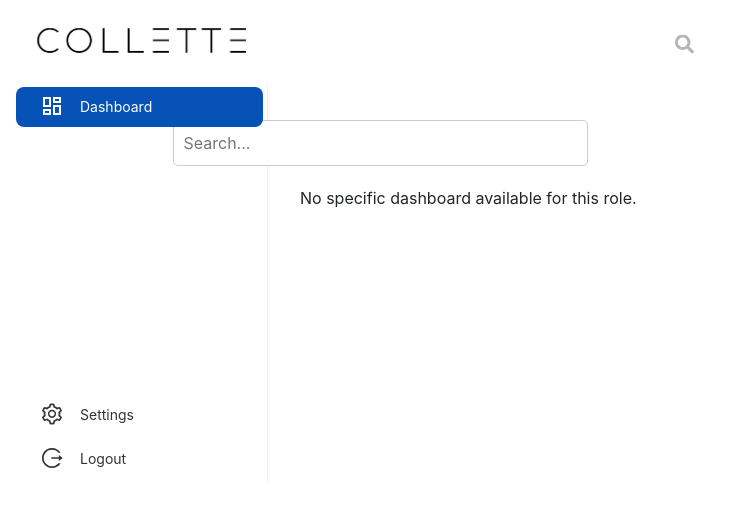
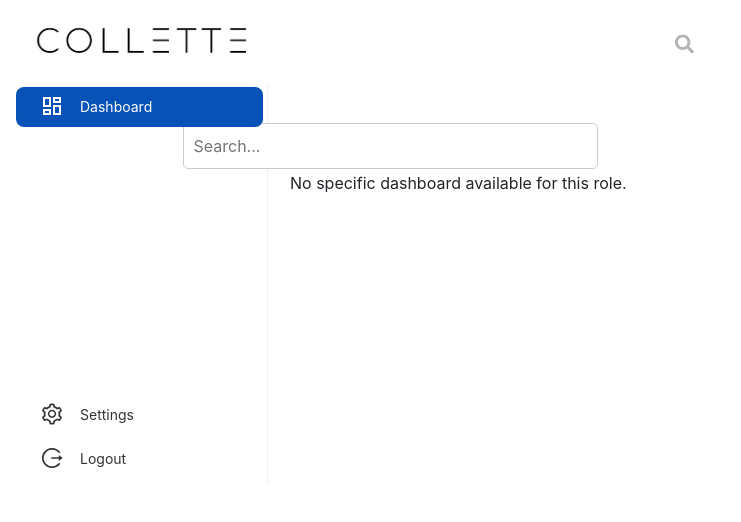
Before and after one commit to kaveenexe/collette-react, a React (Create React App) app: page /dashboard in a window 1280 px wide. Shown: the top 522 px of the page, without its empty margins (0-741 px from the left). Built offline with nearby package versions, Linux system fonts and the light colour scheme; sample sign-in values are in the browser's storage.

Commit message:
Update frontend

```diff
--- a/src/components/Common/Dashboard.css
+++ b/src/components/Common/Dashboard.css
@@ -1,8 +1,10 @@
 .content {
-  margin-left: 300px;
-  margin-top: -700px;
+  margin-left: 290px;
+  margin-top: -730px;
 }
 
 .searchbar{
-  margin-left: -820px;
+  margin-top: 53px;
+  margin-left: -790px;
+  margin-bottom: -18px;
 }
--- a/src/pages/Admin/Order/OrderStyles.css
+++ b/src/pages/Admin/Order/OrderStyles.css
@@ -10,7 +10,7 @@
 }
 
 .form-container-double {
-  margin-left: 80px;
+  margin-left: 92px;
 }
 
 .print-hide {
@@ -369,6 +369,7 @@ tfoot .create-order-button {
   align-items: center;
   padding-bottom: 20px;
   padding-right: 20px;
+  margin-bottom: -3px;
 }
 
 .order-search {
@@ -433,7 +434,7 @@ tfoot .create-order-button {
 }
 
 .table th {
-  background-color: #e7e7e7;
+  background-color: #d9d9d9;
 }
 
 .table th,
@@ -545,7 +546,7 @@ tfoot .create-order-button {
 .action-btn.delete-btn {
   margin-top: -30px;
   background: none;
-  margin-left: -12px;
+  margin-left: 4px;
 }
 
 .action-btn:hover {
@@ -560,7 +561,7 @@ tfoot .create-order-button {
   padding-top: 20px;
   padding-bottom: 12px;
   width: 460px;
-  margin-bottom: 13px;
+  margin-bottom: 10px;
 }
 
 .order-details,
@@ -750,6 +751,7 @@ tfoot .create-order-button {
   border: none;
   cursor: pointer;
   border-radius: 5px;
+  margin-right: -15px;
 }
 
 .add-update-order-btn:hover {
--- a/src/pages/Vendor/Vendors.css
+++ b/src/pages/Vendor/Vendors.css
@@ -8,7 +8,7 @@ h5 {
 }
 
 .table {
-  margin-top: 20px;
+  margin-top: 15px;
 }
 
 .table thead th {
```
Also changed, not shown: src/pages/Admin/Inventory.jsx (deleted, +0 -17 lines), src/pages/Admin/Vendors.jsx (deleted, +0 -16 lines).
